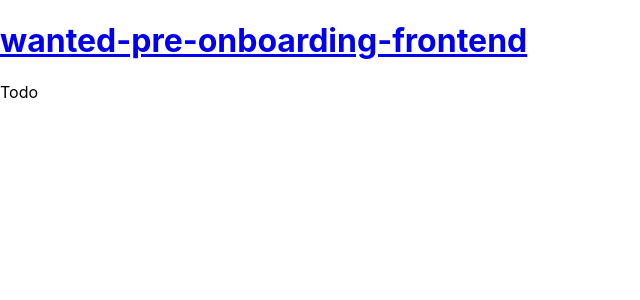
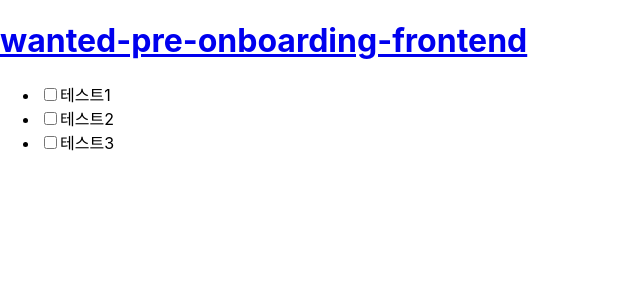
Before and after one commit to ukssss/wanted-pre-onboarding-frontend, a React (Create React App) app: page /todo in a window 1280 px wide. Shown: the top 300 px of the page, without its empty margins (0-640 px from the left). Built offline with nearby package versions, Linux system fonts and the light colour scheme; sample sign-in values are in the browser's storage.

Commit message:
FEAT | Todolist markup implementation
- Implementation todoItem, todoList, todoTemplate Components
- Add component to todo page

```diff
--- /dev/null
+++ b/src/components/todo/todoItem/todoItem.jsx
@@ -0,0 +1,19 @@
+import { styled } from 'styled-components';
+import Checkbox from '../../checkbox/checkbox';
+
+const TodoItem = ({ children }) => {
+    return (
+        <StyledItem>
+            <StyledLabel>
+                <Checkbox />
+                <StyledSpan>{children}</StyledSpan>
+            </StyledLabel>
+        </StyledItem>
+    );
+};
+
+const StyledItem = styled.li``;
+const StyledLabel = styled.label``;
+const StyledSpan = styled.span``;
+
+export default TodoItem;
--- /dev/null
+++ b/src/components/todo/todoList/todoList.jsx
@@ -0,0 +1,9 @@
+import { styled } from 'styled-components';
+
+const TodoList = ({ children }) => {
+    return <StyledUl>{children}</StyledUl>;
+};
+
+const StyledUl = styled.ul``;
+
+export default TodoList;
--- /dev/null
+++ b/src/components/todo/todoTemplate/todoTemplate.jsx
@@ -0,0 +1,9 @@
+import { styled } from 'styled-components';
+
+const TodoTemplate = ({ children }) => {
+    return <StyledDiv>{children}</StyledDiv>;
+};
+
+const StyledDiv = styled.div``;
+
+export default TodoTemplate;
--- a/src/pages/todo/todo.jsx
+++ b/src/pages/todo/todo.jsx
@@ -1,5 +1,9 @@
 import { useNavigate } from 'react-router-dom';
 import { useEffect } from 'react';
+
+import TodoTemplate from '../../components/todo/todoTemplate/todoTemplate';
+import TodoList from '../../components/todo/todoList/todoList';
+import TodoItem from '../../components/todo/todoItem/todoItem';
 
 const Todo = () => {
     // navigate
@@ -13,7 +17,15 @@ const Todo = () => {
 
     useEffect(onCheckLoggedIn, [isLoggedIn, navigate]);
 
-    return <div>Todo</div>;
+    return (
+        <TodoTemplate>
+            <TodoList>
+                <TodoItem>테스트1</TodoItem>
+                <TodoItem>테스트2</TodoItem>
+                <TodoItem>테스트3</TodoItem>
+            </TodoList>
+        </TodoTemplate>
+    );
 };
 
 export default Todo;
```
